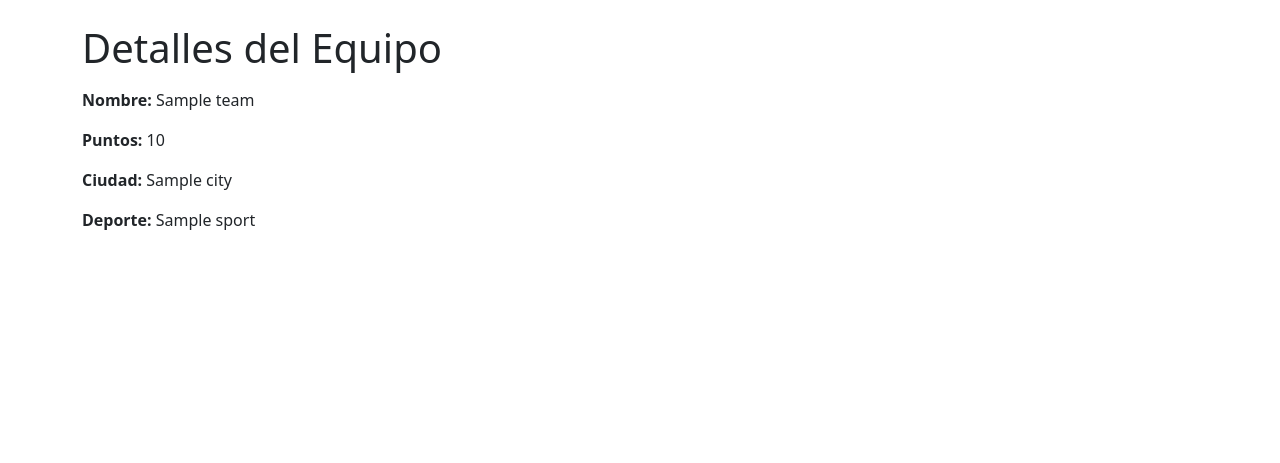
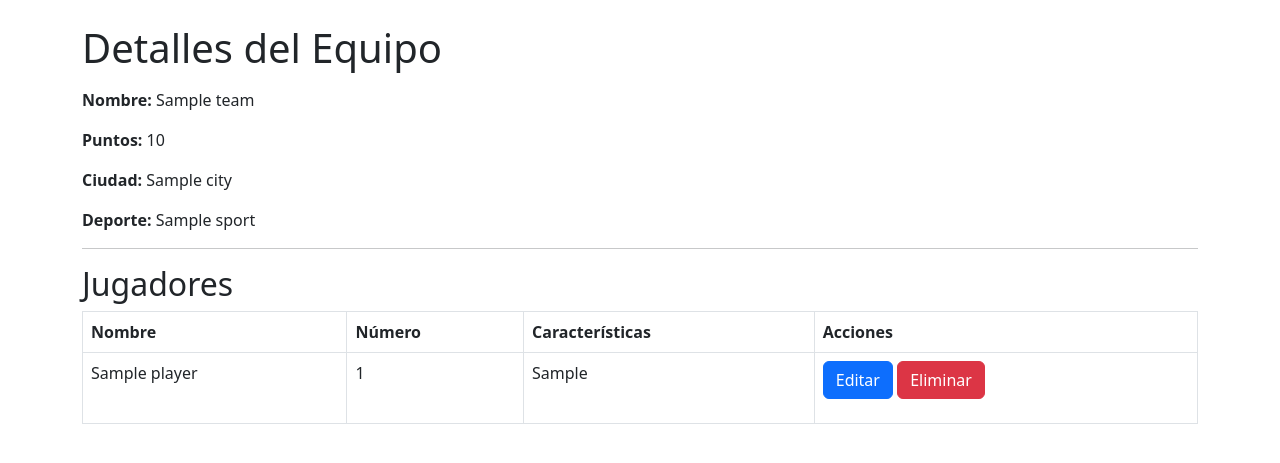
Before and after one commit to inesposes/prueba-tecnica-laberit, a PHP site: page /index.php?controller=team&action=show&id=1 in a window 1280 px wide. Shown: the top 463 px of the page. Run offline with PHP 8.4, Linux system fonts and the light colour scheme; tables that the repository leaves empty hold one stand-in row (values such as "Sample post").

Commit message:
Players shown in each team

```diff
--- a/app/controllers/TeamController.php
+++ b/app/controllers/TeamController.php
@@ -77,6 +77,7 @@ class TeamController {
 
         $team = new Team($this->db);
         $equipo = $team->getOne($id);
+        $players = $team->getPlayers($id);
 
         include "views/Team/show.php";
     }
--- a/app/models/Team.php
+++ b/app/models/Team.php
@@ -49,6 +49,14 @@ class Team {
         return $stmt;
     }
 
+    public function getPlayers($id) {
+        $query = "SELECT * FROM player WHERE team_id = :id ";
+        $stmt = $this->conn->prepare($query);
+        $stmt->bindParam(":id", $id);
+        $stmt->execute();
+        return $stmt;
+    }
+
     public function getOne($id) {
         $query = "SELECT t.*, c.city_name AS city_name, s.sport_name AS sport_name FROM {$this->table} t JOIN city c ON t.city_id = c.id JOIN sport s ON t.sport_id = s.id WHERE t.id = :id ";
         $stmt = $this->conn->prepare($query);
--- a/app/views/Team/show.php
+++ b/app/views/Team/show.php
@@ -18,5 +18,35 @@
     <?php else: ?>
         <p>No se encontró el equipo.</p>
     <?php endif; ?>
+
+    <hr>
+
+    <h2>Jugadores</h2>
+
+    <table class="table table-bordered">
+        <thead>
+            <tr>
+                <th>Nombre</th>
+                <th>Número</th>
+                <th>Características</th>
+                <th>Acciones</th>
+
+            </tr>
+        </thead>
+        <tbody>
+            <?php while($row = $players->fetch(PDO::FETCH_ASSOC)): ?>
+            <tr>
+                <td><?= $row["player_name"] ?></td>
+                <td><?= $row["playing_number"] ?></td>
+                <td><?= $row["characteristics"] ?></td>
+                <td>
+                    <a href="index.php?controller=team&action=show&id=<?= $row['id'] ?>" class="btn btn-primary mb-3">Editar</a>
+                    <a href="index.php?controller=team&action=show&id=<?= $row['id'] ?>" class="btn btn-danger mb-3">Eliminar</a>
+                </td>
+
+            </tr>
+            <?php endwhile; ?>
+        </tbody>
+    </table>
 </body>
 </html>
```
